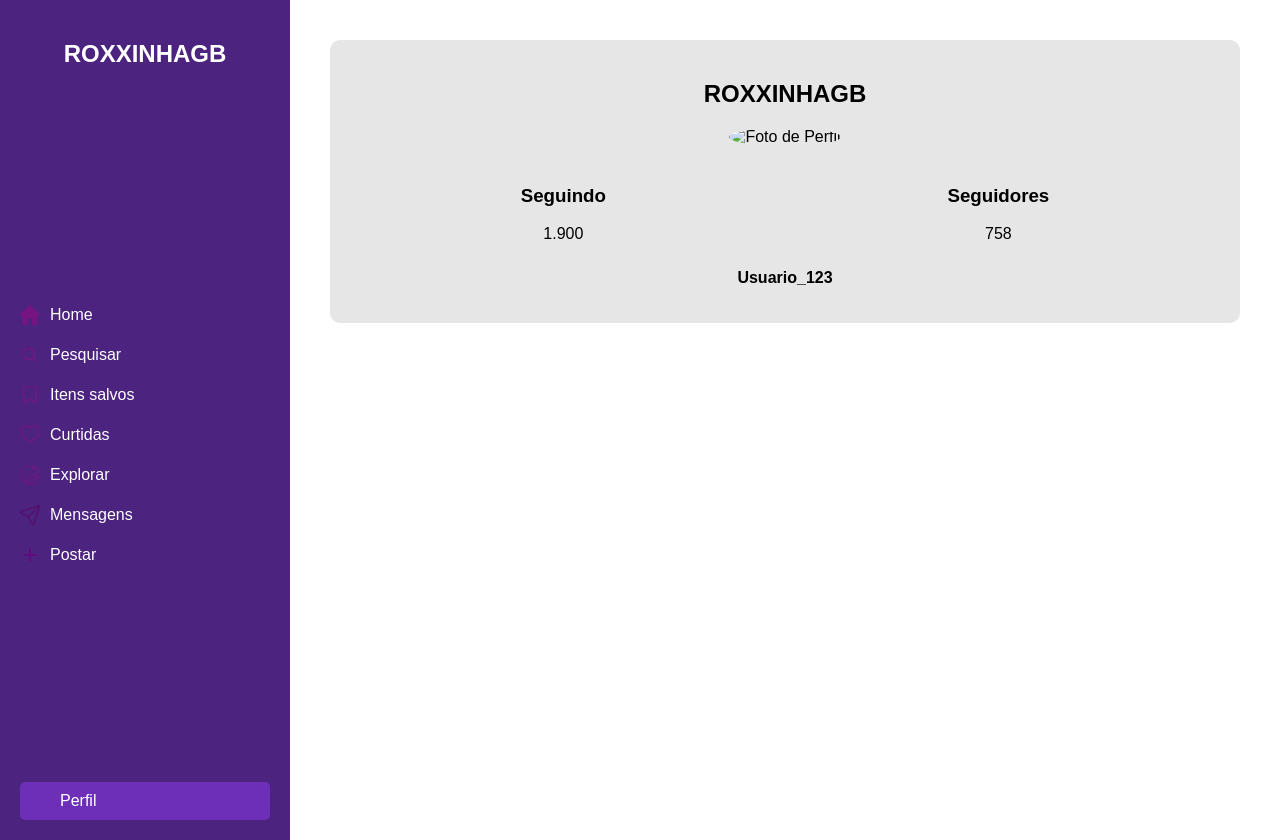
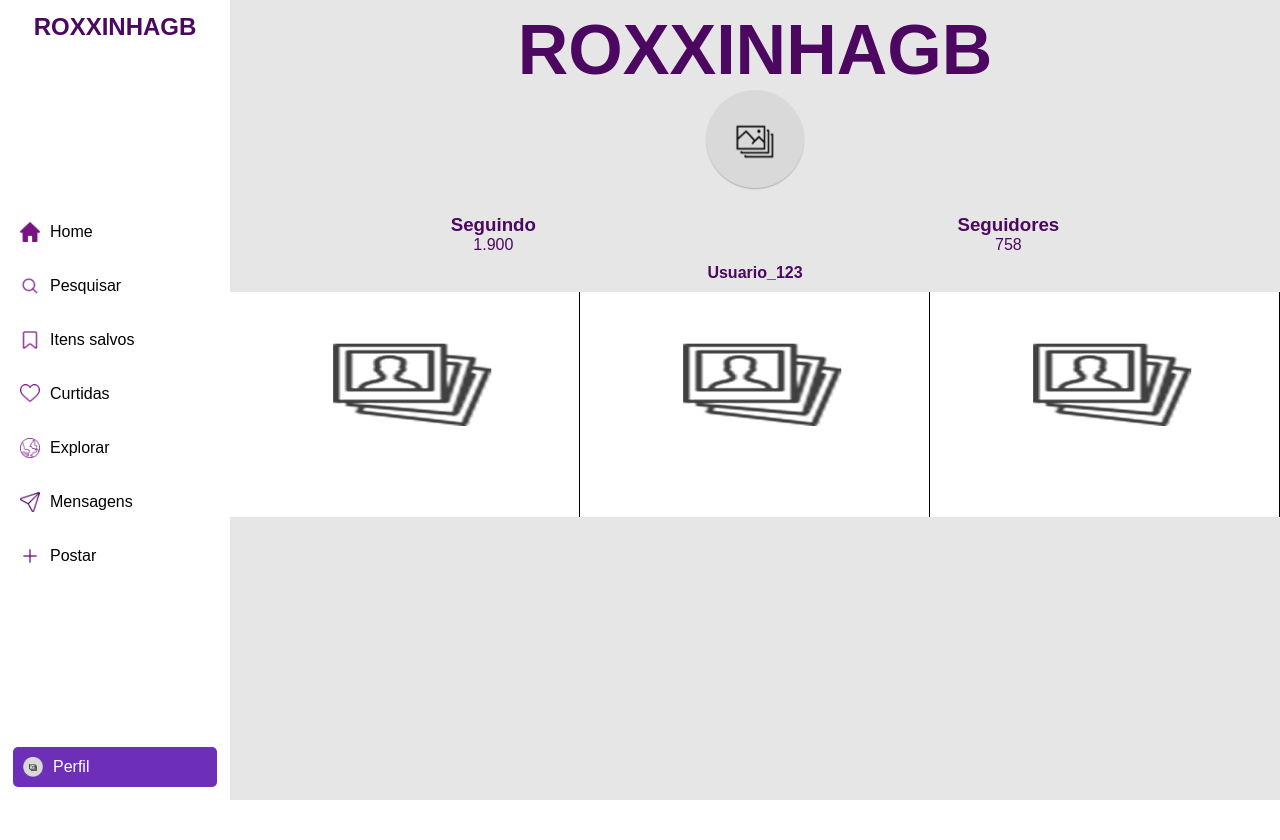
Before and after one commit to felixCDG/redeSocial-Api, a plain HTML site: page perfil.html in a window 1280 px wide. After the commit the page ends 800 px from the top, so only its background shows below. Drawn offline with Linux system fonts and the light colour scheme; a web font is replaced by a local one.

Commit message:
Tela de perfil finalizada

```diff
--- a/perfil.css
+++ b/perfil.css
@@ -1,54 +1,65 @@
+* {
+    margin: 0;
+    padding: 0;
+    box-sizing: border-box;
+}
+
 body {
     margin: 0;
     font-family: Arial, sans-serif;
     display: flex;
-    background: #f5f5f5;
+    background: #ffffff;
+
+
 }
 
 .container {
     display: flex;
     width: 100%;
+    height: 100vh;
+    justify-content: start;
 }
 
-.sidebar {
+.lateral {
     width: 250px;
-    background: #4c237e;
-    color: white;
-    height: 100vh;
-    padding: 20px;
+    background: #ffffff;
+    color: rgb(76, 7, 97);
+    height: 100%;
+    padding: 13px;
     display: flex;
     flex-direction: column;
     justify-content: space-between;
 }
 
-.sidebar .logo {
+.lateral .logo {
     font-size: 24px;
     font-weight: bold;
     text-align: center;
 }
 
-.sidebar nav ul {
+.lateral nav ul {
     list-style: none;
-    padding: 0;
+    /* padding: 13; */
 }
 
-.sidebar nav ul li {
+.lateral nav ul li {
     margin: 20px 0;
 }
 
-.sidebar nav ul li a {
+.lateral nav ul li a {
     text-decoration: none;
-    color: white;
+    color: rgb(0, 0, 0);
     display: flex;
+    padding: 7px;
     align-items: center;
 }
 
-.sidebar nav ul li img {
+.lateral nav ul li img {
     width: 20px;
     margin-right: 10px;
 }
 
-.perfil-btn {
+.botao {
     display: flex;
     align-items: center;
     background: #6d2fb8;
@@ -59,27 +70,52 @@ body {
     text-align: center;
 }
 
-.perfil-btn img {
+.botao img {
     width: 20px;
     margin-right: 10px;
 }
+/* main{
+    background-color: #6d2fb8;
+    display: flex;
+    align-items: start;
+    flex-direction: column;
+
+} */
 
 .profile {
     flex: 1;
     text-align: center;
-    padding: 40px;
-    background: white;
+    padding: 0px;
+    background: #e6e6e6;
+    height: 100%;
 }
 
 .profile header {
     background: #e6e6e6;
-    padding: 20px;
-    border-radius: 10px;
+    padding:10px;
+    bottom: 200px;
+    /* border-radius: 10px; */
+
+}
+.profile h2{
+    font-family: "Jockey One", sans-serif;
+    font-size: 70px;
+    color: rgb(76, 7, 97);
 }
 
-.profile-pic img {
+.stats h3, p{
+    font-family: "Jockey One", sans-serif;
+    color:rgb(76, 7, 97);
+}
+.stats h3{
+    display: flex;
+    /* padding-bottom: 200px; */
+}
+
+.profile-ft img {
     width: 100px;
-    border-radius: 50%;
+    /* border-radius: 50%; */
+    padding-top: 0px;
 }
 
 .stats {
@@ -97,13 +133,16 @@ body {
     margin-top: 10px;
 }
 
-.gallery {
+.fotos {
     display: flex;
-    justify-content: center;
-    margin-top: 30px;
+    /* justify-content: space-between; */
+    /* margin-top: 30px; */
+    /* width: 200px;
+    height: 300px; */
 }
 
 .image-card img {
-    width: 100px;
-    margin: 10px;
+    width: 350px;
+    height: 225px;
+    margin: 0px;
 }
--- a/perfil.html
+++ b/perfil.html
@@ -5,10 +5,13 @@
     <meta name="viewport" content="width=device-width, initial-scale=1.0">
     <title>Perfil - ROXXINHAGB</title>
     <link rel="stylesheet" href="perfil.css">
+    <link rel="preconnect" href="https://fonts.googleapis.com">
+<link rel="preconnect" href="https://fonts.gstatic.com" crossorigin>
+<link href="https://fonts.googleapis.com/css2?family=Jockey+One&display=swap" rel="stylesheet">
 </head>
 <body>
     <div class="container">
-        <aside class="sidebar">
+        <aside class="lateral">
             <h1 class="logo">ROXXINHAGB</h1>
             <nav>
                 <ul>
@@ -21,14 +24,14 @@
                     <li><a href="#"><img src="./icons/mais 1.png" alt=""> Postar</a></li>
                 </ul>
             </nav>
-            <a href="#" class="perfil-btn"><img src="icons/profile.png" alt=""> Perfil</a>
+            <a href="#" class="botao"><img src="./icons/Group 2.png" alt=""> Perfil</a>
         </aside>
 
         <main class="profile">
             <header>
                 <h2>ROXXINHAGB</h2>
-                <div class="profile-pic">
-                    <img src="icons/user.png" alt="Foto de Perfil">
+                <div class="profile-ft">
+                    <img src="./icons/Group 2.png" alt="Foto de Perfil">
                 </div>
                 <div class="stats">
                     <div>
@@ -43,10 +46,10 @@
                 <p class="username">Usuario_123</p>
             </header>
 
-            <section class="gallery">
-                <div class="image-card"><img src="icons/image-placeholder.png" alt=""></div>
-                <div class="image-card"><img src="icons/image-placeholder.png" alt=""></div>
-                <div class="image-card"><img src="icons/image-placeholder.png" alt=""></div>
+            <section class="fotos">
+                <div class="image-card"><img src="./icons/Group 3.png" alt=""></div>
+                <div class="image-card"><img src="./icons/Group 3.png" alt=""></div>
+                <div class="image-card"><img src="./icons/Group 3.png" alt=""></div>
             </section>
         </main>
     </div>
```
Also changed, not shown: index.html (+1 -1 lines), icons/Group 2.png (added), icons/Group 3.png (added).
